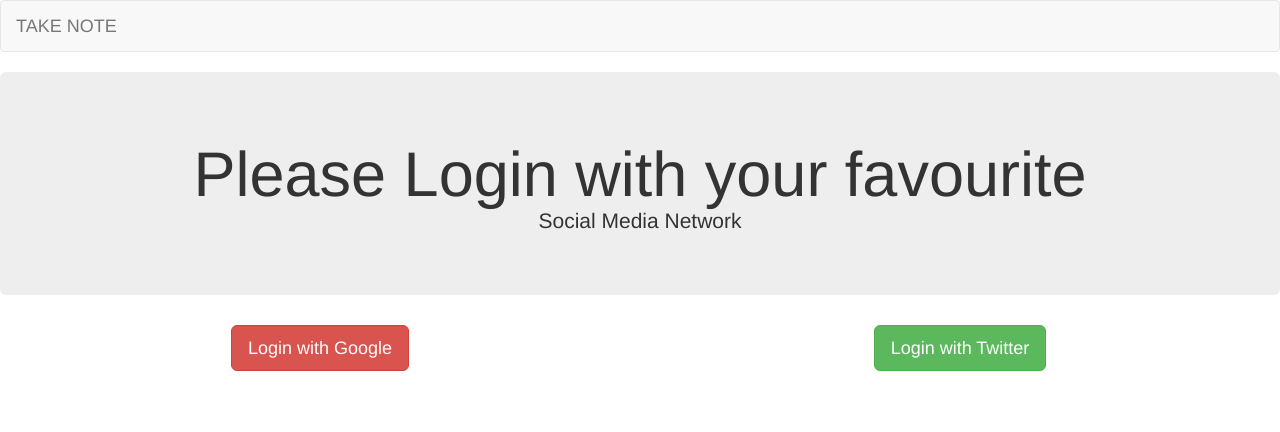
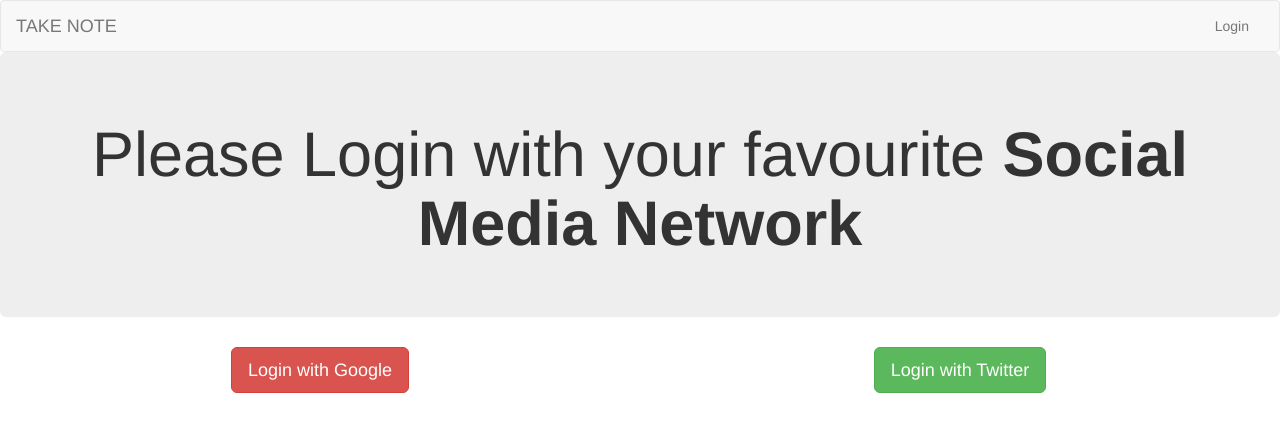
Before and after one commit to bolad/take-note, a React (Create React App) app: page /login in a window 1280 px wide. Shown: the top 432 px of the page. Built offline with nearby package versions, Linux system fonts and the light colour scheme; no server answers.

Commit message:
Add link to login page

```diff
--- a/src/components/Login.js
+++ b/src/components/Login.js
@@ -5,9 +5,9 @@
     return(
       <div className="container-fluid">
         <div className="row text-center">
-          <div className="col-sm-12 jumbotron">
+          <div className="col-sm-12 jumbotron" style={{marginTop: '-20px'}}>
             <h1>
-              Please Login with your favourite <p>Social Media Network</p>
+              Please Login with your favourite <b>Social Media Network</b>
             </h1>
           </div>
           <div className="col-sm-6">
--- a/src/index.js
+++ b/src/index.js
@@ -30,6 +30,13 @@
         </button>
         <Link className="navbar-brand" to="/">TAKE NOTE</Link>
       </div>
+      <div className="collapse navbar-collapse" id="myNavbar">
+        <ul className="nav navbar-nav navbar-right">
+          <li>
+            <Link to="/login">Login</Link>
+          </li>
+        </ul>
+      </div>
     </div>
   </nav>
 );
```
